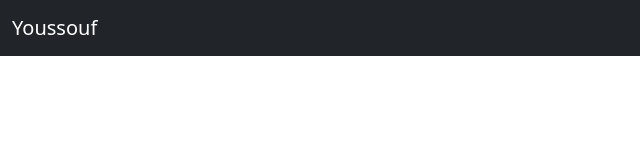
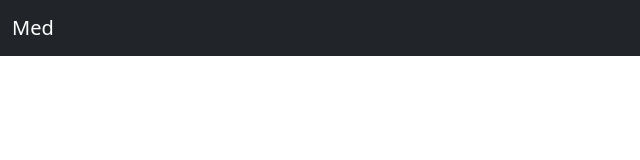
Before and after one commit to IlyasomarH/youssoufprtofolio, a plain HTML site: page index.html in a window 1280 px wide. Shown: the full height of the page, 0-640 px from the left. Drawn offline with nearby package versions, Linux system fonts and the light colour scheme.

Commit message:
j'ai changer le logo

```diff
--- a/index.html
+++ b/index.html
@@ -11,7 +11,8 @@
     <header>
         <nav class="navbar navbar-dark navbar-expand-lg bg-dark">
             <div class="container-fluid">
-              <a class="navbar-brand" href="#">Youssouf</a>
+              <a class="navbar-brand" href="#">Med
+              </a>
               <button class="navbar-toggler" type="button" data-bs-toggle="collapse" data-bs-target="#navbarSupportedContent" aria-controls="navbarSupportedContent" aria-expanded="false" aria-label="Toggle navigation">
                 <span class="navbar-toggler-icon"></span>
               </button>
```
